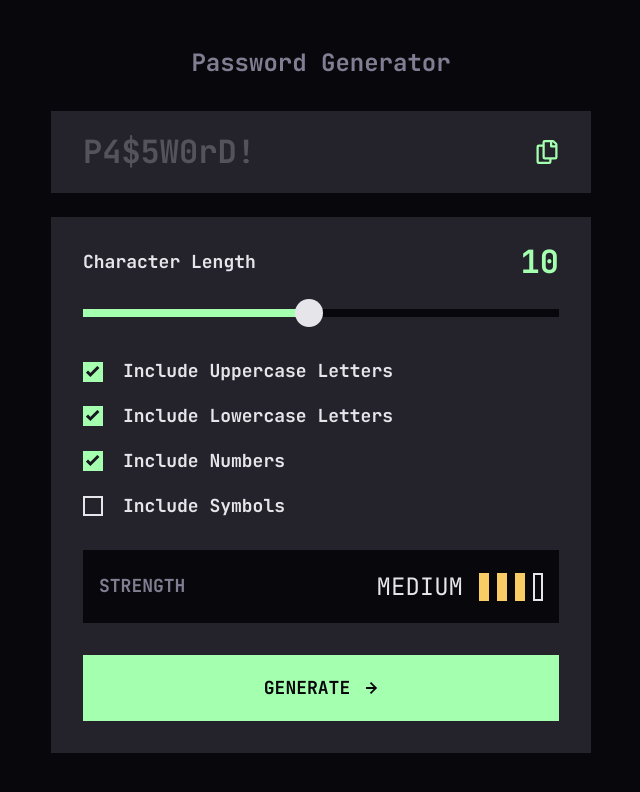
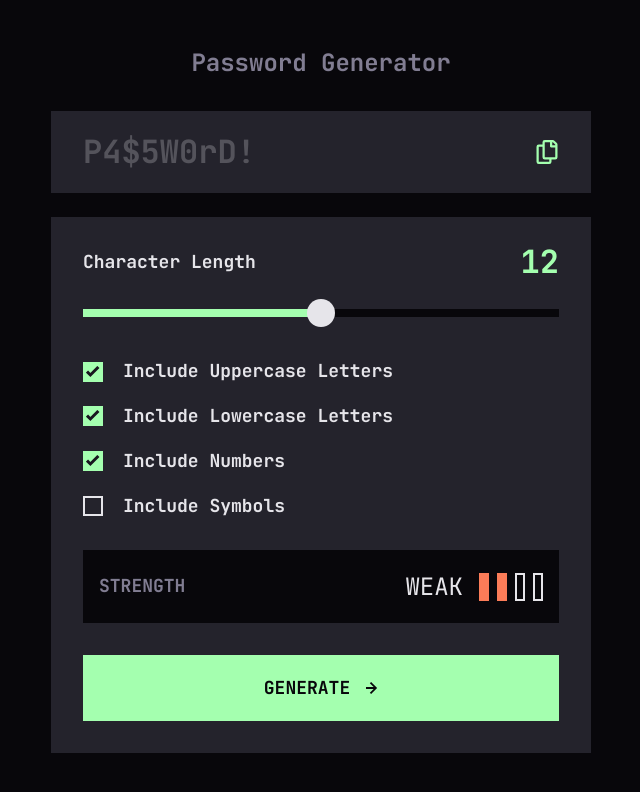
Before and after one commit to Tripouille/fm-password-generator-app, a Next.js app: page / in a window 1280 px wide. Shown: the top 792 px of the page, without its empty margins (319-959 px from the left). Built offline with nearby package versions, Linux system fonts and the light colour scheme.

Commit message:
feat: improve password generation

```diff
--- a/src/components/PasswordGenerationForm.tsx
+++ b/src/components/PasswordGenerationForm.tsx
@@ -41,7 +41,13 @@ export function PasswordGenerationForm({
 
   const handleSubmit: FormEventHandler<HTMLFormElement> = (e) => {
     e.preventDefault();
-    onSubmit(generator.generate(options));
+    onSubmit(
+      generator.generate({
+        ...options,
+        excludeSimilarCharacters: true,
+        strict: true,
+      })
+    );
   };
 
   return (
--- a/src/utils/password.ts
+++ b/src/utils/password.ts
@@ -14,7 +14,7 @@ export type PasswordGenerationBooleanOptions = {
     : never]: boolean;
 };
 
-export const MIN_PASSWORD_LENGTH = 1;
+export const MIN_PASSWORD_LENGTH = 4;
 export const MAX_PASSWORD_LENGTH = 20;
 export const DEFAULT_PASSWORD_GENERATION_OPTIONS: PasswordGenerationOptions = {
   length: Math.floor((MIN_PASSWORD_LENGTH + MAX_PASSWORD_LENGTH) / 2),
```
